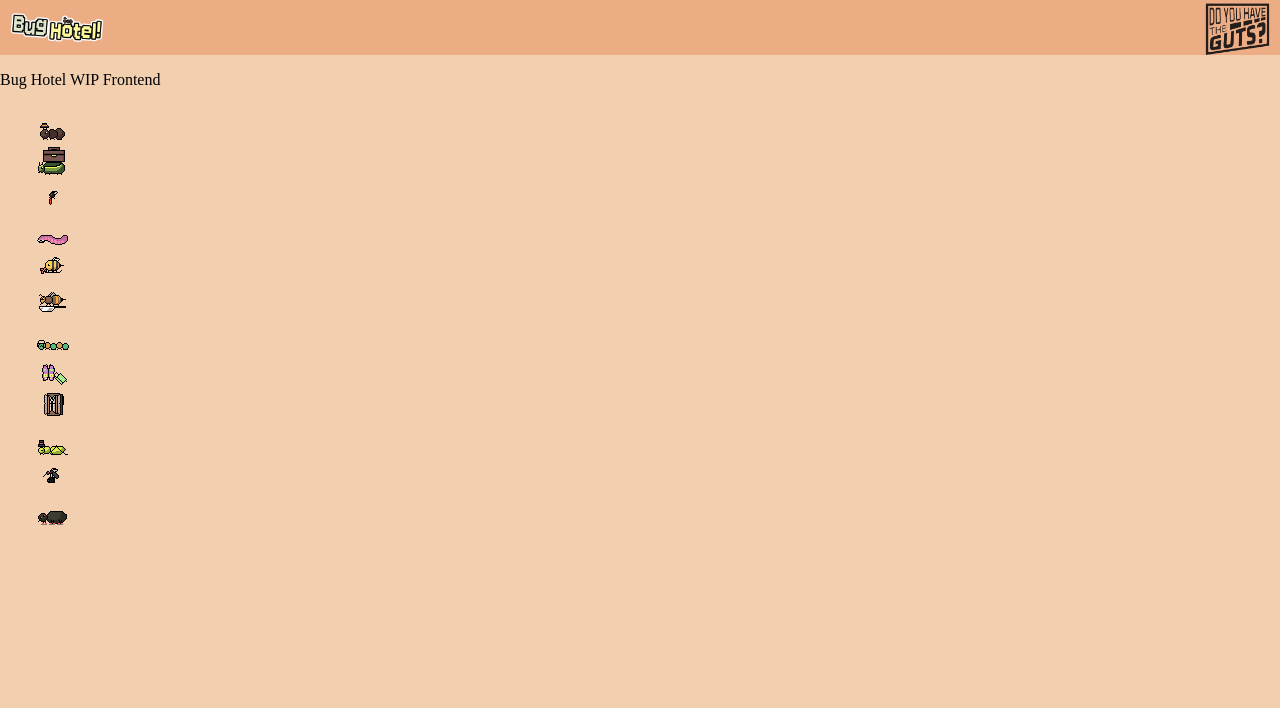
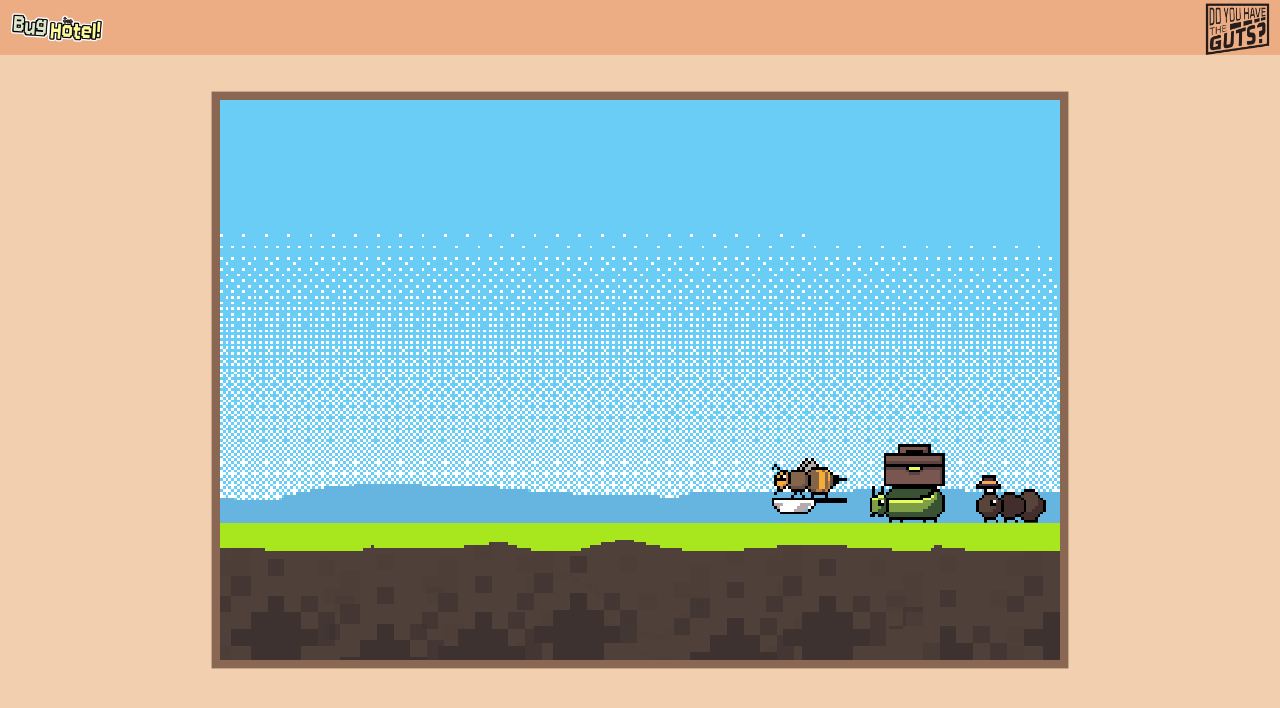
Before and after one commit to Jaxter1604/Team09-BugHotel, a React (Vite) app in the folder bug-hotel-frontend/: page / in a window 1280 px wide. Shown: the top 708 px of the page. Built offline with nearby package versions, Linux system fonts and the light colour scheme.

Commit message:
Simulation box implemented, bug positioning corrected and temporarily initialised

```diff
--- a/bug-hotel-frontend/src/App.css
+++ b/bug-hotel-frontend/src/App.css
@@ -1,8 +1,9 @@
 #bugSprite {
-    width: 100%;
-    height: 100%;
+    width: 35px;
+    height: 35px;
     overflow: hidden;
-    margin-left: 35px;
+    z-index: 1;
+    position: absolute;
 }
 
 .sprite {
@@ -29,6 +30,30 @@
     padding: 8px;
 }
 
+#simulatorBoxBlock {
+    width: 100%;
+    height: 650px;
+    justify-content: center;
+    align-items: center;
+}
+
+#simulatorBox {
+    height: 200px;
+    width: 300px;
+    overflow: hidden;
+    background-color: blue;
+    transform: scale(2.8);
+    border-color:#896753;
+    border-width: 3px;
+    border-style:solid;
+}
+
 .flex {
     display: flex;
 }
+
+#background {
+    background-image: url(./assets/static/media/background.png);
+    width: 100%;
+    height: 100%;
+}
--- a/bug-hotel-frontend/src/components/Bug.tsx
+++ b/bug-hotel-frontend/src/components/Bug.tsx
@@ -4,17 +4,19 @@ interface spriteProps {
     spriteURL: string;
     spriteClock: number; //0 or 1! 0 for Frame 1, 1 for Frame 2
     mode: number; //0 or 1! 0 for Idle, 1 for Walking
+    x: number;
+    y: number;
 }
 
 //SHOULD CHANGE BUG COMPONENT TO RECEIVE A BUG CLASS INSTEAD OF THESE VARIABLES IF POSSIBLE :0
 
-export default function Bug({spriteURL, spriteClock, mode}: spriteProps) {
+export default function Bug({spriteURL, spriteClock, mode, x, y}: spriteProps) {
     const px:number=(35*2*(spriteClock))+(35*4*mode)
     console.log(px);
     return (
         <>
             <div style={{width: "35px", height: "35px"}}>
-                    <div id="bugSprite">
+                    <div id="bugSprite" style={{right:x+"px",top:(116-y)+"px"}}>
                         <img src={spriteURL} id="bugImg" className="sprite" style={{right: px + 'px'}} />
                     </div>
             </div>
--- /dev/null
+++ b/bug-hotel-frontend/src/components/SimulatorBox.tsx
@@ -0,0 +1,47 @@
+import '../App.css'
+
+import background from '../assets/static/media/background.png'
+import Bug from './Bug.tsx'
+import {useState, useEffect} from 'react'
+
+//All sprites
+import ant from '../assets/static/media/sprites/ant.png'
+import beetle from '../assets/static/media/sprites/beetle.png'
+import fly from '../assets/static/media/sprites/fly.png'
+import worm from '../assets/static/media/sprites/worm.png'
+import bee from '../assets/static/media/sprites/bee.png'
+import wasp from '../assets/static/media/sprites/wasp.png'
+import caterpiller from '../assets/static/media/sprites/caterpiller.png'
+import butterfly from '../assets/static/media/sprites/butterfly.png'
+import moth from '../assets/static/media/sprites/moth.png'
+import grasshopper from '../assets/static/media/sprites/grasshopper.png'
+import mosquito from '../assets/static/media/sprites/mosquito.png'
+import spider from '../assets/static/media/sprites/spider.png'
+export default function Simulation() {
+          const [spriteClock,setSpriteClock] = useState(0)
+          useEffect(() => {
+            const interval = setInterval(() => {
+              if (spriteClock==0){
+                setSpriteClock(1)
+              } else {
+                setSpriteClock(0)
+              }
+            }, 200)
+
+            return () => clearInterval(interval)
+          })
+    return (
+        <>
+            <div id="simulatorBoxBlock" className="flex">
+                <div id="simulatorBox">
+                    <div id="background" className="sprite">
+                        <Bug spriteURL={ant} spriteClock={spriteClock} mode={0} x={0} y={0}/>
+                        <Bug spriteURL={beetle} spriteClock={spriteClock} mode={0} x={36} y={0}/>
+                        <Bug spriteURL={wasp} spriteClock={spriteClock} mode={0} x={72} y={0}/>
+                    </div>
+                </div>
+            </div>
+        </>
+
+    )
+}
--- a/bug-hotel-frontend/src/pages/Main.tsx
+++ b/bug-hotel-frontend/src/pages/Main.tsx
@@ -1,6 +1,8 @@
 import '../App.css'
 import Bug from '../components/Bug.tsx'
 import {useState, useEffect} from 'react'
+
+import Simulation from '../components/SimulatorBox.tsx'
 
 //All sprites
 import ant from '../assets/static/media/sprites/ant.png'
@@ -31,19 +33,7 @@ export default function Main() {
       })
     return (
         <>
-            <p>Bug Hotel WIP Frontend</p>
-            <Bug spriteURL={ant} spriteClock={spriteClock} mode={0} />
-            <Bug spriteURL={beetle} spriteClock={spriteClock} mode={0} />
-            <Bug spriteURL={fly} spriteClock={spriteClock} mode={0} />
-            <Bug spriteURL={worm} spriteClock={spriteClock} mode={0} />
-            <Bug spriteURL={bee} spriteClock={spriteClock} mode={0} />
-            <Bug spriteURL={wasp} spriteClock={spriteClock} mode={0} />
-            <Bug spriteURL={caterpiller} spriteClock={spriteClock} mode={0} />
-            <Bug spriteURL={butterfly} spriteClock={spriteClock} mode={0} />
-            <Bug spriteURL={moth} spriteClock={spriteClock} mode={0} />
-            <Bug spriteURL={grasshopper} spriteClock={spriteClock} mode={0} />
-            <Bug spriteURL={mosquito} spriteClock={spriteClock} mode={0} />
-            <Bug spriteURL={spider} spriteClock={spriteClock} mode={0} />
+            <Simulation/>
         </>
     )
 }
```
Also changed, not shown: bug-hotel-frontend/src/assets/static/media/background.png (added).
